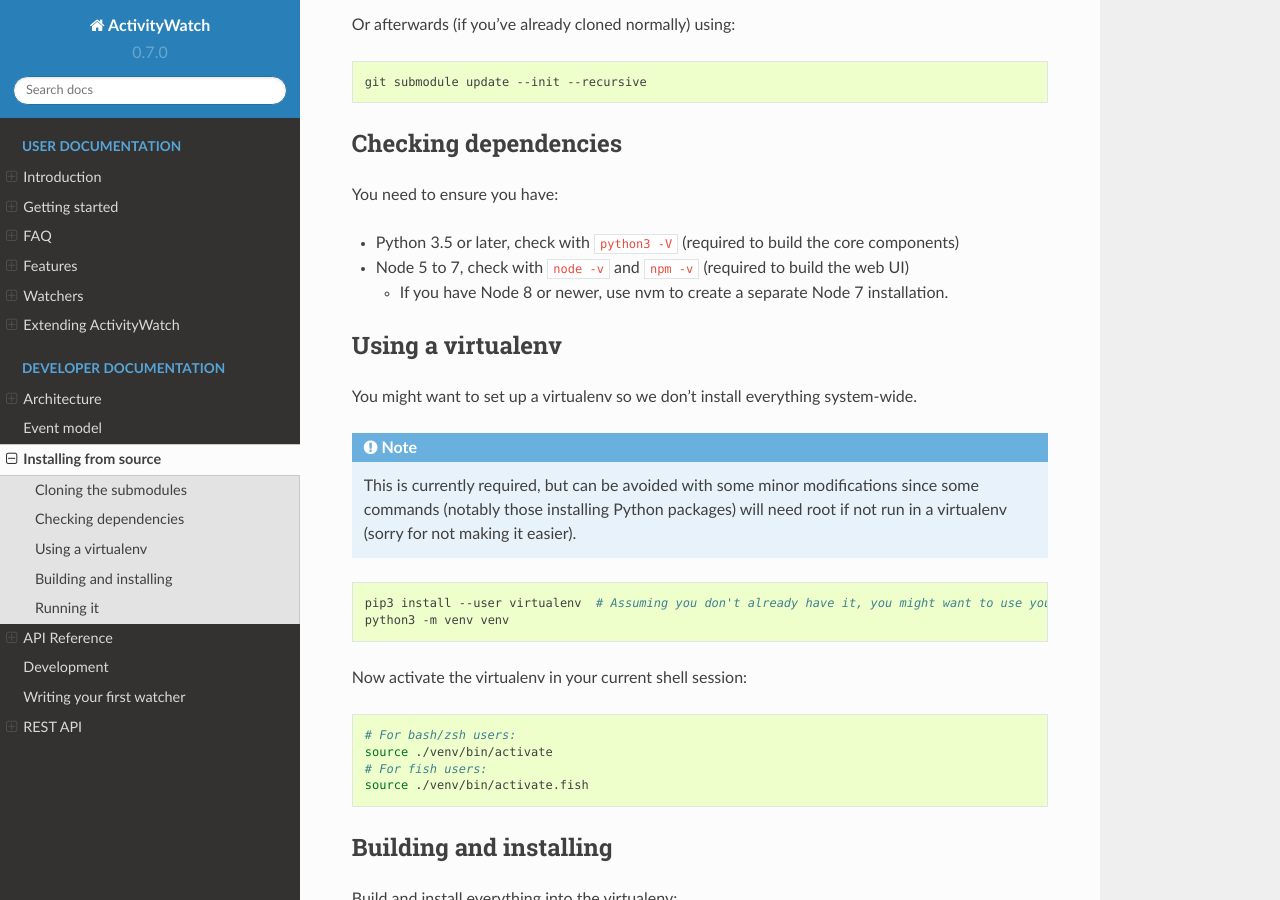
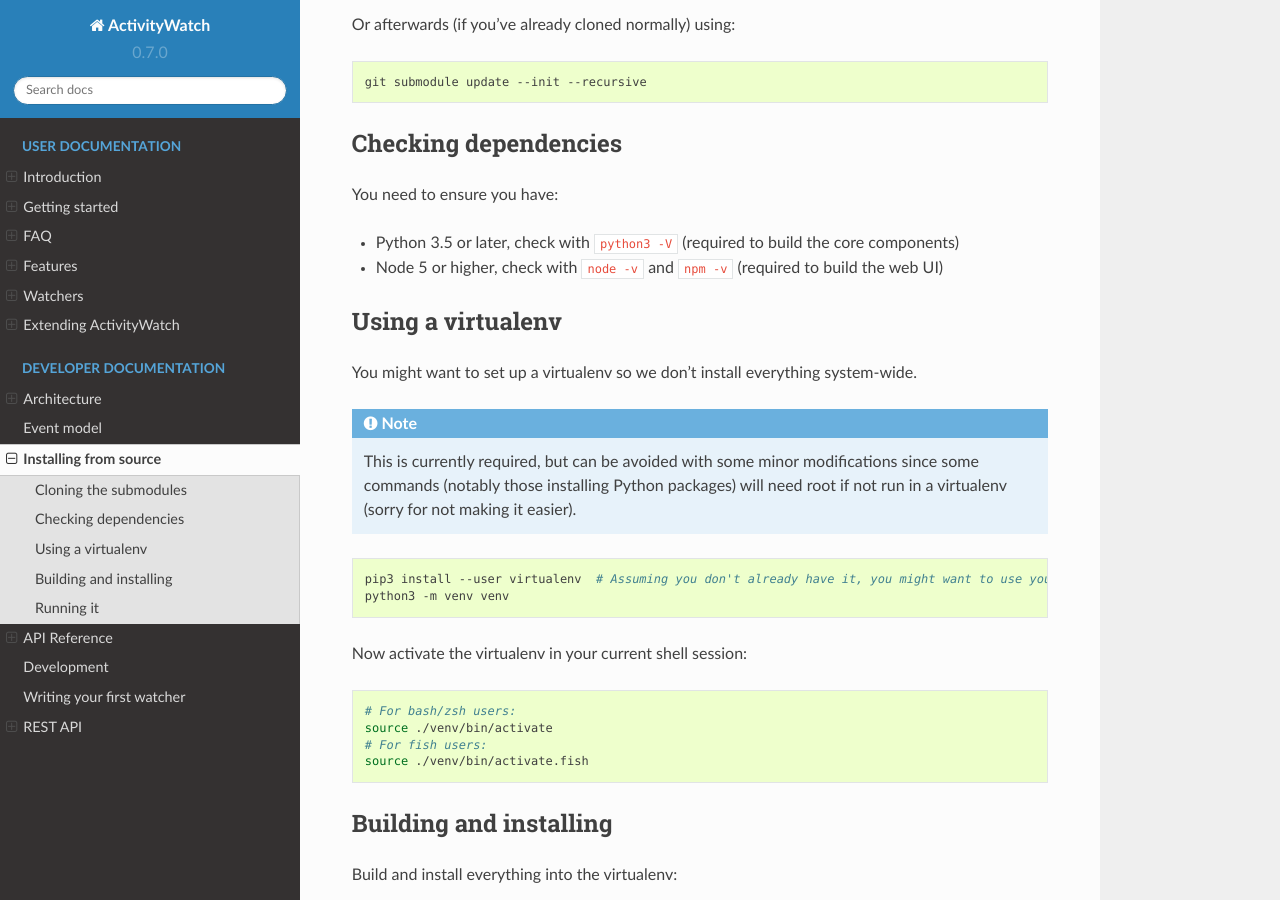
Before and after one commit to ActivityWatch/activitywatch, a Sphinx documentation site: the page built from docs/installing-from-source.rst, in a window 1280 px wide and 900 px high, scrolled down 563 px. Built offline with Sphinx 7.4.7 and the Read the Docs theme 2.0.0, drawn with Linux system fonts in a browser that asks for light colours.

Commit message:
removed notice in docs about aw-webui needing Node <=7

```diff
--- a/docs/installing-from-source.rst
+++ b/docs/installing-from-source.rst
@@ -30,9 +30,8 @@
 You need to ensure you have:
 
 - Python 3.5 or later, check with :code:`python3 -V` (required to build the core components)
-- Node 5 to 7, check with :code:`node -v` and :code:`npm -v` (required to build the web UI)
+- Node 5 or higher, check with :code:`node -v` and :code:`npm -v` (required to build the web UI)
 
-  - If you have Node 8 or newer, use nvm to create a separate Node 7 installation.
 
 Using a virtualenv
 ------------------
```
